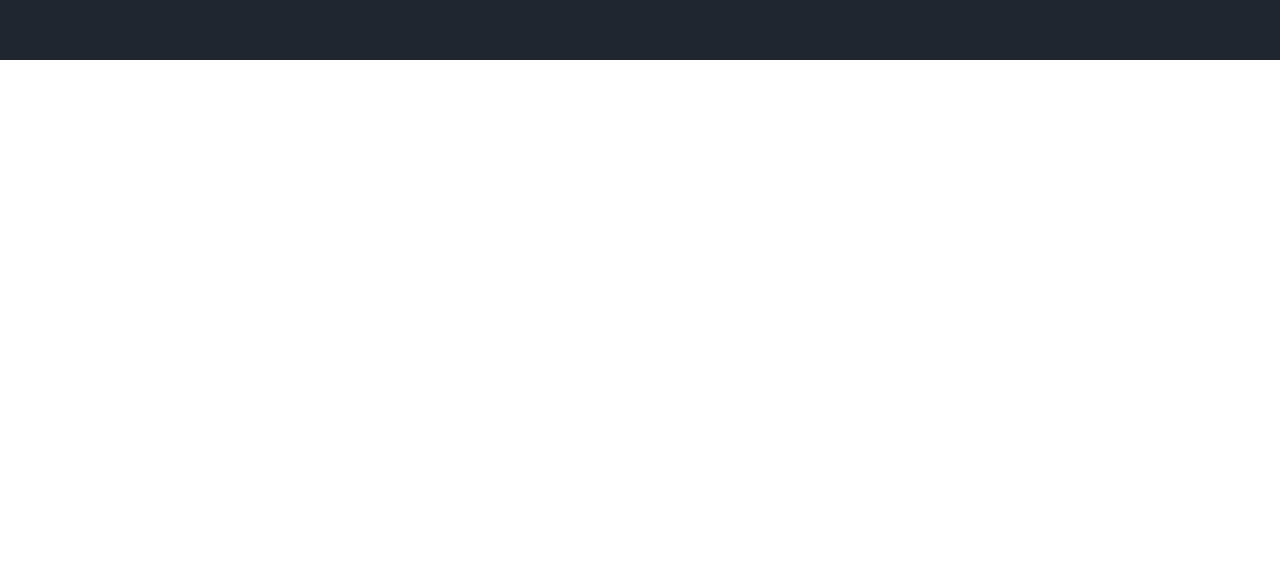
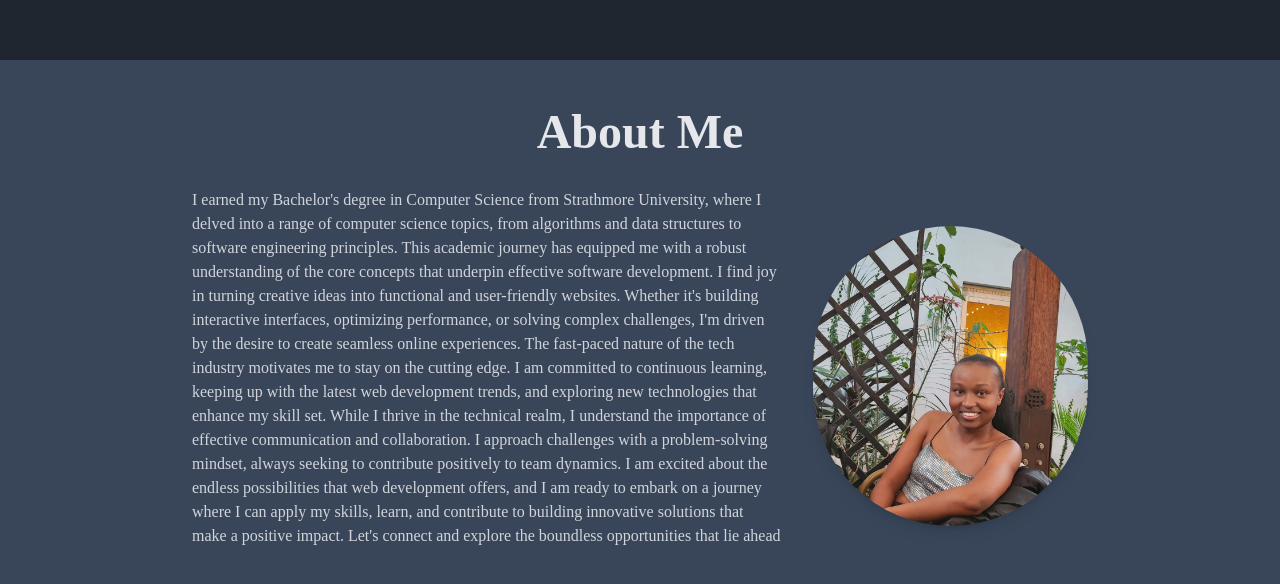
Before and after one commit to GacheruE/portfolio_react, a React (Create React App) app: page / in a window 1280 px wide. Shown: the part 740-1324 px from the top of the page. Before the commit the page ends 800 px from the top, so only its background shows below. Built offline with nearby package versions, Linux system fonts and the light colour scheme.

Commit message:
feat:Add About Me section

```diff
--- a/src/App.js
+++ b/src/App.js
@@ -1,12 +1,14 @@
 import Nav from './components/Nav';
 import './App.css';
 import Home from './components/Home';
+import About from './components/About';
 
 function App() {
   return (
     <div>
       <Nav />
       <Home />
+      <About />
     </div>
   );
 }
--- /dev/null
+++ b/src/components/About.js
@@ -0,0 +1,33 @@
+import React from 'react';
+import Photo from '../assets/Photo.jpg';
+
+const About = () => {
+  return (
+    <div className='bg-[#39465a] py-12'>
+      <div className='container mx-auto px-'>
+        <div className='flex flex-col items-center'>
+
+          <h3 className='text-3xl sm:text-5xl font-semibold text-gray-200 mb-8'>About Me</h3>
+
+          <div className='flex items-center max-w-4xl'>
+
+            <div className='pr-8'>
+              <p className='text-gray-300 mb-4'>
+              I earned my Bachelor's degree in Computer Science from Strathmore University, where I delved into a range of computer science topics, from algorithms and data structures to software engineering principles.
+               This academic journey has equipped me with a robust understanding of the core concepts that underpin effective software development. I find joy in turning creative ideas into functional and user-friendly websites. Whether it's building interactive interfaces, optimizing performance, or solving complex challenges, I'm driven by the desire to create seamless online experiences. The fast-paced nature of the tech industry motivates me to stay on the cutting edge. I am committed to continuous learning, keeping up with the latest web development trends, and exploring new technologies that enhance my skill set. While I thrive in the technical realm, I understand the importance of effective communication and collaboration. I approach challenges with a problem-solving mindset, always seeking to contribute positively to team dynamics. I am excited about the endless possibilities that web development offers, and I am ready to embark on a journey where I can apply my skills, learn, and contribute to building innovative solutions that make a positive impact. Let's connect and explore the boundless opportunities that lie ahead
+              </p>
+
+            </div>
+
+
+            <div className='w-[4000px] h-[300px] rounded-full overflow-hidden shadow-lg'>
+              <img src={Photo} alt='About' className="w-full h-full object-cover"  />
+            </div>
+          </div>
+        </div>
+      </div>
+    </div>
+  );
+}
+
+export default About;
```
Also changed, not shown: src/assets/Photo.jpg (added).
